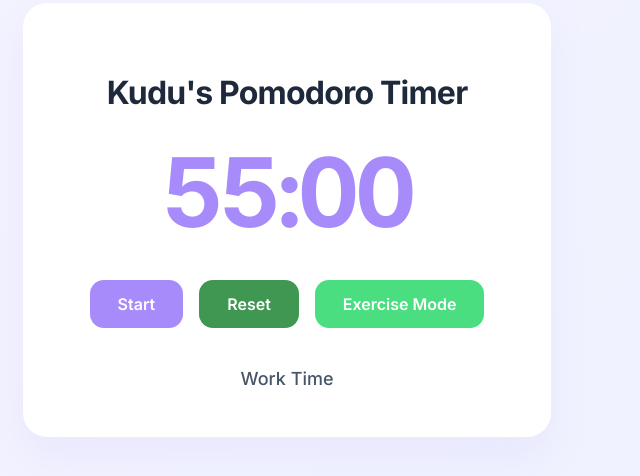
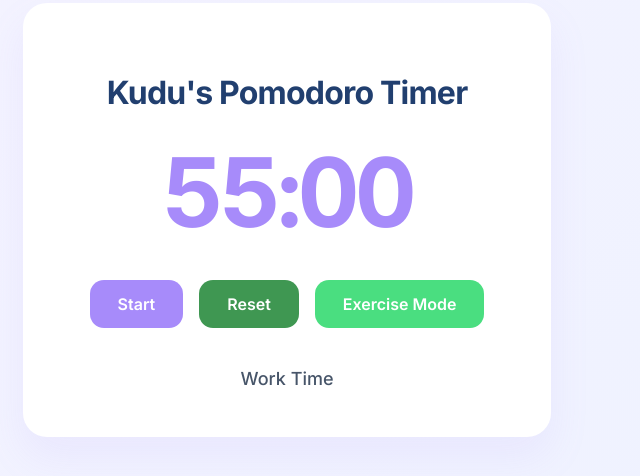
Before and after one commit to web3amyp/BYOA-Pomodoro, a plain HTML site: page index.html in a window 1280 px wide. Shown: the part 196-672 px from the top of the page, without its empty margins (353-993 px from the left). Drawn offline with Linux system fonts and the light colour scheme.

Commit message:
changed text to blue

```diff
--- a/styles.css
+++ b/styles.css
@@ -8,7 +8,7 @@
     --color-work-hover: #64748B;
     --color-rest: #93C5FD;
     --color-rest-hover: #60A5FA;
-    --color-text: #1E293B;
+    --color-text: #213f6f;
     --color-text-secondary: #475569;
     --color-exercise: #4ADE80;
     --color-exercise-hover: #22C55E;
```
